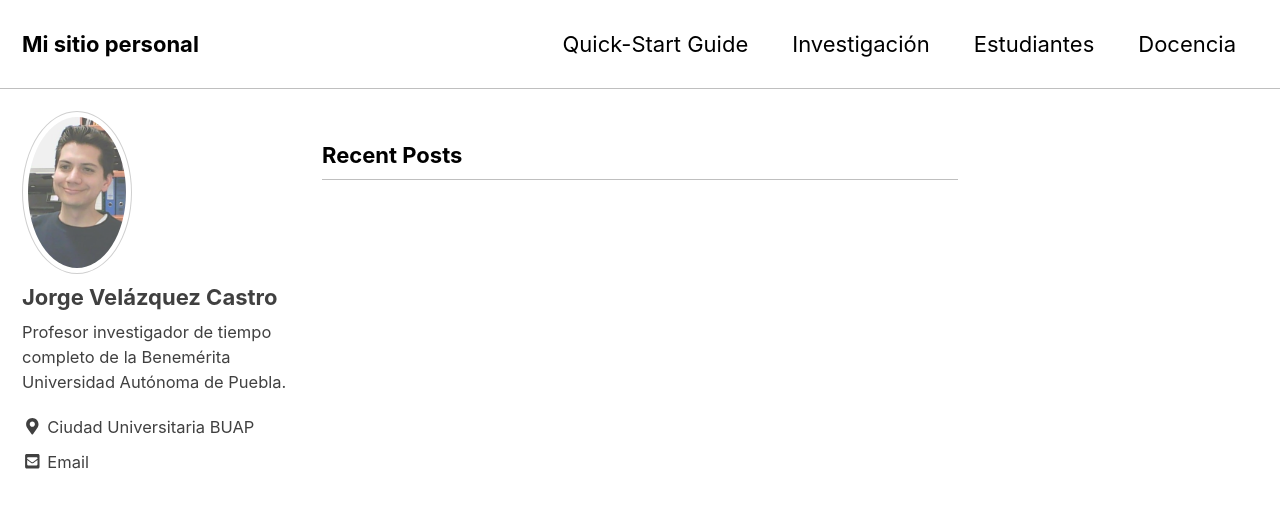
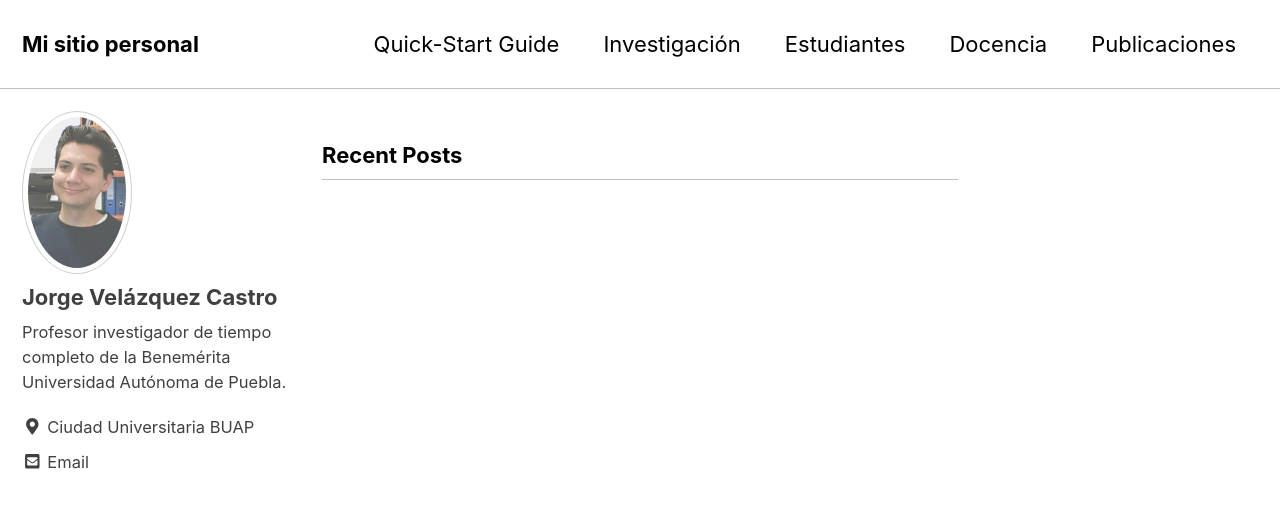
Before and after one commit to juliojx/jorgevc, a Jekyll site: the page built from index.html, in a window 1280 px wide and 900 px high. Shown: the top 508 px of the window. Built offline with Jekyll 4.4.1, drawn with Linux system fonts in a browser that asks for light colours; cached includes are drawn as plain includes; nearby versions of some CDN libraries; the list of posts is cut into pages by our own code.

Commit message:
Initial commit

```diff
--- a/_data/navigation.yml
+++ b/_data/navigation.yml
@@ -8,5 +8,7 @@ main:
     url: /estudiantes/
   - title: "Docencia"
     url: /docencia/
+  - title: "Publicaciones"
+    url: /publicaciones/
   # - title: "Sitemap"
   #   url: /sitemap/
```
